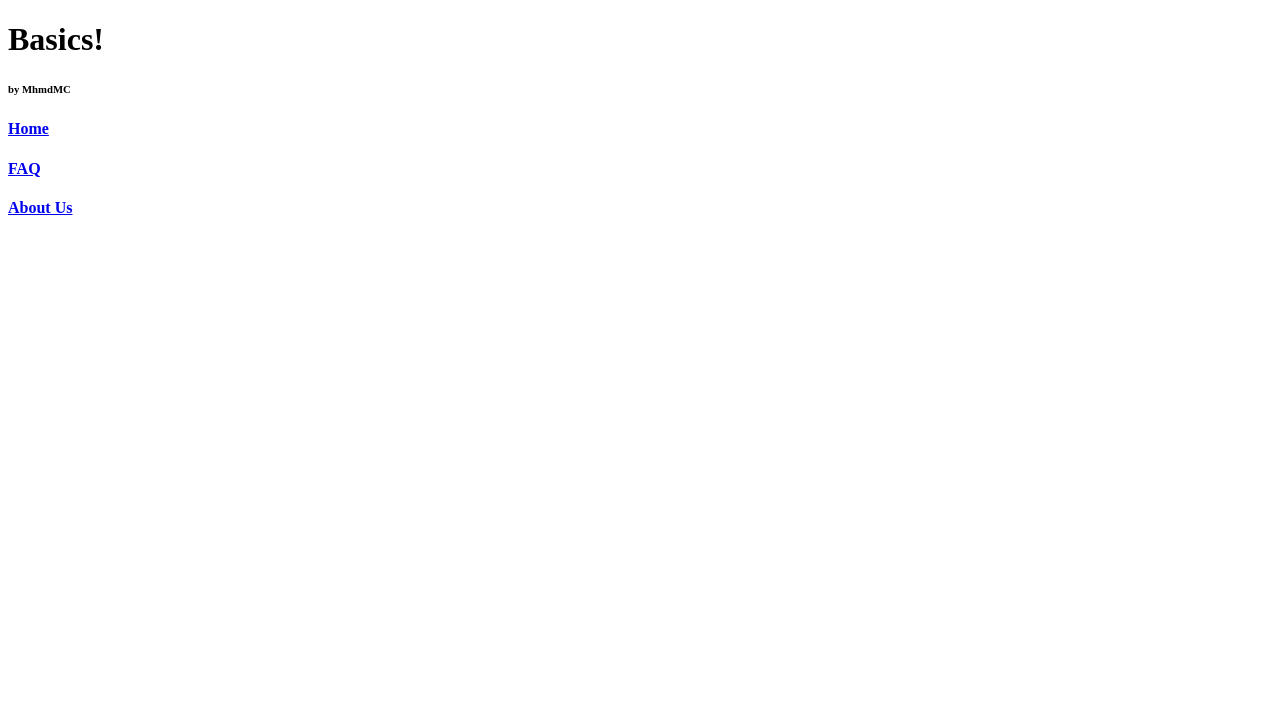
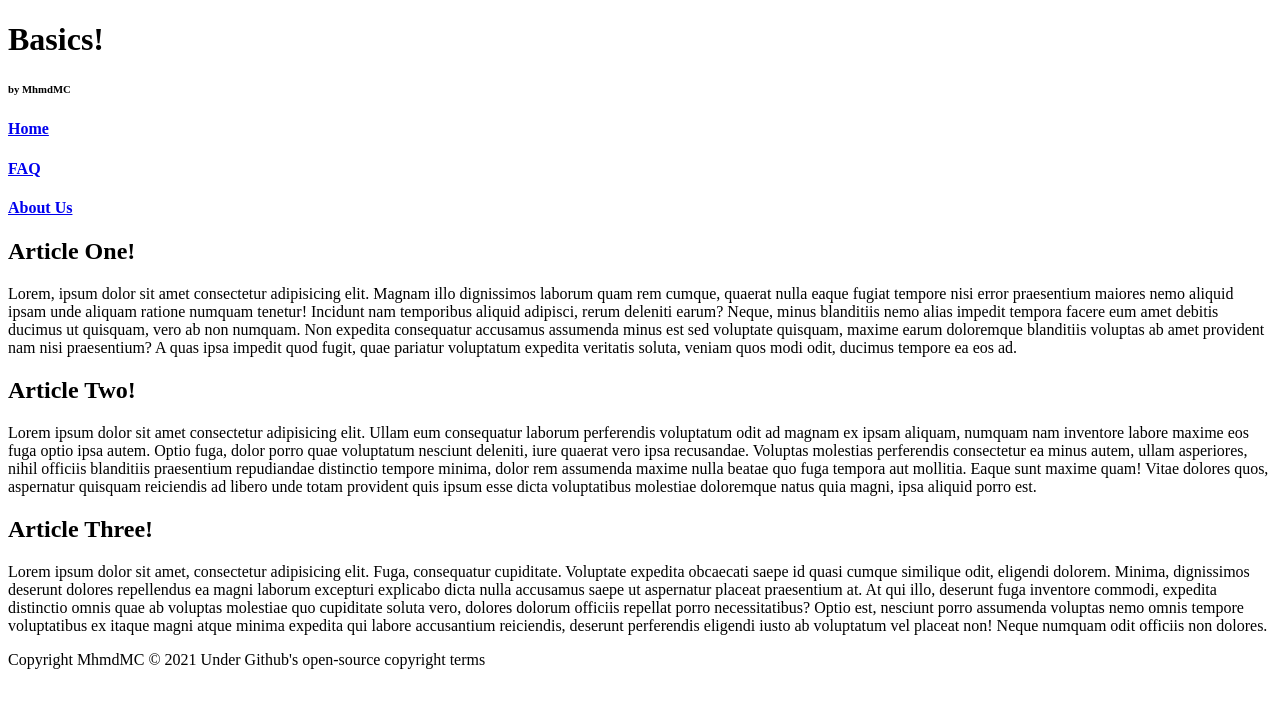
Before and after one commit to Mhmd-MC/Basic-Code, a plain HTML site: page Index.html in a window 1280 px wide. Drawn offline with Linux system fonts and the light colour scheme.

Commit message:
Added footer and 3 sections without css

```diff
--- a/Index.html
+++ b/Index.html
@@ -22,5 +22,26 @@
             </div>
         </nav>
     </header>
+    <section class="section-1">
+        <article class="article-1">
+            <h2 class="article-1-heading">Article One!</h2>
+            <p class="article-1-p">Lorem, ipsum dolor sit amet consectetur adipisicing elit. Magnam illo dignissimos laborum quam rem cumque, quaerat nulla eaque fugiat tempore nisi error praesentium maiores nemo aliquid ipsam unde aliquam ratione numquam tenetur! Incidunt nam temporibus aliquid adipisci, rerum deleniti earum? Neque, minus blanditiis nemo alias impedit tempora facere eum amet debitis ducimus ut quisquam, vero ab non numquam. Non expedita consequatur accusamus assumenda minus est sed voluptate quisquam, maxime earum doloremque blanditiis voluptas ab amet provident nam nisi praesentium? A quas ipsa impedit quod fugit, quae pariatur voluptatum expedita veritatis soluta, veniam quos modi odit, ducimus tempore ea eos ad.</p>
+        </article>
+    </section>
+    <section class="section-2">
+        <article class="article-2">
+            <h2 class="article-2-heading">Article Two!</h2>
+            <p class="article-2-p">Lorem ipsum dolor sit amet consectetur adipisicing elit. Ullam eum consequatur laborum perferendis voluptatum odit ad magnam ex ipsam aliquam, numquam nam inventore labore maxime eos fuga optio ipsa autem. Optio fuga, dolor porro quae voluptatum nesciunt deleniti, iure quaerat vero ipsa recusandae. Voluptas molestias perferendis consectetur ea minus autem, ullam asperiores, nihil officiis blanditiis praesentium repudiandae distinctio tempore minima, dolor rem assumenda maxime nulla beatae quo fuga tempora aut mollitia. Eaque sunt maxime quam! Vitae dolores quos, aspernatur quisquam reiciendis ad libero unde totam provident quis ipsum esse dicta voluptatibus molestiae doloremque natus quia magni, ipsa aliquid porro est.</p>
+        </article>
+    </section>
+    <section class="section-3">
+        <article class="article-3">
+            <h2 class="article-3-heading">Article Three!</h2>
+            <p class="article-3-p">Lorem ipsum dolor sit amet, consectetur adipisicing elit. Fuga, consequatur cupiditate. Voluptate expedita obcaecati saepe id quasi cumque similique odit, eligendi dolorem. Minima, dignissimos deserunt dolores repellendus ea magni laborum excepturi explicabo dicta nulla accusamus saepe ut aspernatur placeat praesentium at. At qui illo, deserunt fuga inventore commodi, expedita distinctio omnis quae ab voluptas molestiae quo cupiditate soluta vero, dolores dolorum officiis repellat porro necessitatibus? Optio est, nesciunt porro assumenda voluptas nemo omnis tempore voluptatibus ex itaque magni atque minima expedita qui labore accusantium reiciendis, deserunt perferendis eligendi iusto ab voluptatum vel placeat non! Neque numquam odit officiis non dolores.</p>
+        </article>
+    </section>
+    <footer class="main-footer">
+            <p>Copyright MhmdMC &copy; 2021 Under Github's open-source copyright terms</p>
+    </footer>
 </body>
 </html>
```
Also changed, not shown: Style/Styles.css (added).
